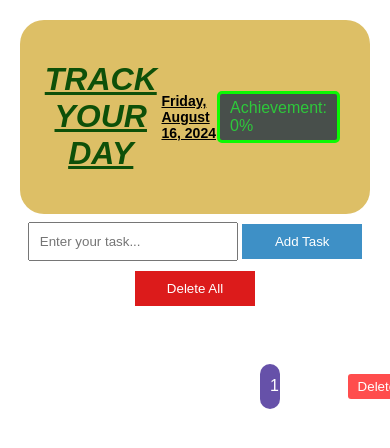
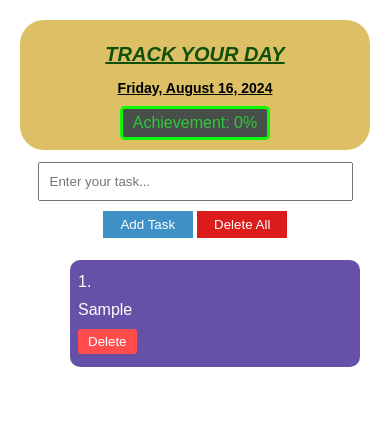
Before and after one commit to sanjayamagaju/Simple-ToDoApp, a plain HTML site: page index.html in a window 390 px wide. Both pictures are taken after typing "Sample" into the empty fields and a click on the button "Add Task". Drawn offline with Linux system fonts and the light colour scheme.

Commit message:
Improves code

```diff
--- a/style.css
+++ b/style.css
@@ -63,8 +63,10 @@ h1 {
     padding: 20px;
     border-radius: 24px;
     background-color: #ddbf66;
-    align-items: center; /* Vertically align children in the center */
-    justify-content: space-between; /* Spread children horizontally */
+    align-items: center;
+    /* Vertically align children in the center */
+    justify-content: space-between;
+    /* Spread children horizontally */
 }
 
 #taskList {
@@ -128,7 +130,8 @@ h1 {
 /* Add styling for the achievement percentage */
 #achievementPercentage {
     position: relative;
-    right: 10px; /* Adjust the right position as needed */
+    right: 10px;
+    /* Adjust the right position as needed */
     background-color: #484f4b;
     color: rgb(46, 200, 59);
     padding: 5px 10px;
@@ -136,3 +139,69 @@ h1 {
     border-radius: 5px;
     font-size: 16px;
 }
+
+
+
+/* Responsive Styles */
+@media only screen and (max-width: 768px) {
+    #taskInput {
+        width: 80%;
+    }
+
+    #addButton, #deleteAllButton {
+        width: 100px;
+        padding: 8px 16px;
+    }
+
+    #taskList {
+        margin: 20px 20px;
+    }
+
+    #date-achievement-container {
+        flex-direction: column;
+        padding: 10px;
+        text-align: center;
+    }
+
+    #achievementPercentage {
+        position: static;
+        margin-top: 10px;
+    }
+
+    .task {
+        flex-direction: column;
+        align-items: flex-start;
+    }
+
+    .task-sn, .task-desc, .deleteButton {
+        flex: 100%;
+        margin: 5px 0;
+    }
+}
+
+@media only screen and (max-width: 480px) {
+    h1 {
+        font-size: 20px;
+    }
+
+    #taskInput {
+        width: 90%;
+    }
+
+    #addButton, #deleteAllButton {
+        width: 90px;
+        padding: 6px 12px;
+    }
+
+    #taskList {
+        margin: 10px;
+    }
+
+    .task {
+        padding: 8px;
+    }
+
+    #date-achievement-container {
+        padding: 10px;
+    }
+}
```
